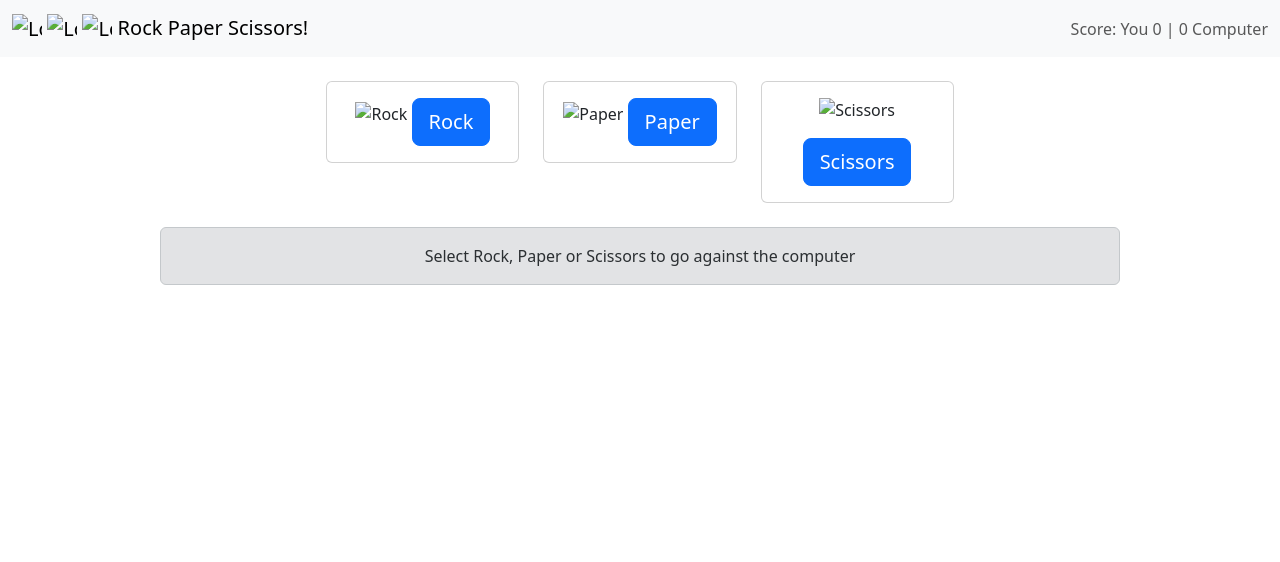
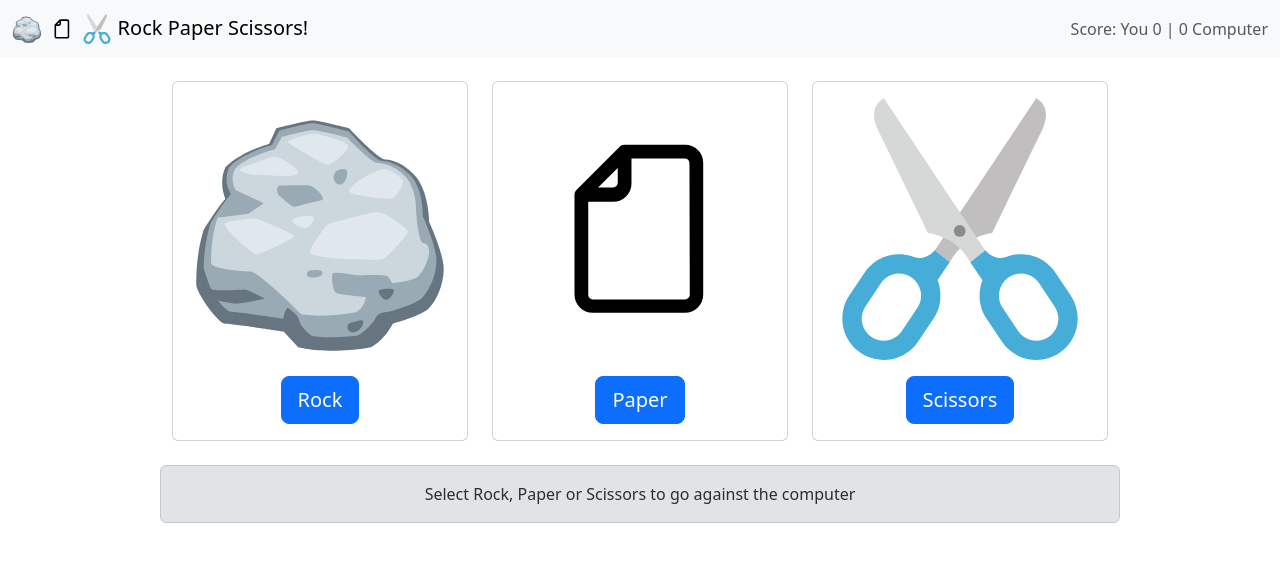
Before and after one commit to Luke-Cherry/rockpaperscissors, a plain HTML site: page index.html in a window 1280 px wide. Drawn offline with nearby package versions, Linux system fonts and the light colour scheme; the site is published under a folder, as on GitHub Pages, so addresses that start at the root find nothing.

Commit message:
Fixed assets file

```diff
--- a/index.html
+++ b/index.html
@@ -10,15 +10,15 @@
       integrity="sha384-QWTKZyjpPEjISv5WaRU9OFeRpok6YctnYmDr5pNlyT2bRjXh0JMhjY6hW+ALEwIH"
       crossorigin="anonymous"
     />
-    <link rel="icon" type="image/x-icon" href="/assets/rock.svg" />
+    <link rel="icon" type="image/x-icon" href="./assets/rock.svg" />
   </head>
   <body>
     <nav class="navbar bg-body-tertiary">
       <div class="container-fluid">
         <a class="navbar-brand" href="#">
-          <img src="/assets/rock.svg" alt="Logo" width="30" height="30" class="d-inline-block align-text-top" />
-          <img src="/assets/paper.svg" alt="Logo" width="30" height="30" class="d-inline-block align-text-top" />
-          <img src="/assets/scissors.svg" alt="Logo" width="30" height="30" class="d-inline-block align-text-top" />
+          <img src="./assets/rock.svg" alt="Logo" width="30" height="30" class="d-inline-block align-text-top" />
+          <img src="./assets/paper.svg" alt="Logo" width="30" height="30" class="d-inline-block align-text-top" />
+          <img src="./assets/scissors.svg" alt="Logo" width="30" height="30" class="d-inline-block align-text-top" />
           Rock Paper Scissors!
         </a>
         <span class="navbar-text" id="gameScore"> Score: You 0 | 0 Computer </span>
@@ -30,7 +30,7 @@
         <div class="col-sm-4 mb-3 mb-sm-0">
           <div class="card text-center">
             <div class="card-body">
-              <img src="/assets/rock.svg" alt="Rock" class="img-fluid mb-3" />
+              <img src="./assets/rock.svg" alt="Rock" class="img-fluid mb-3" />
               <a id="rockButton" class="btn btn-primary btn-lg">Rock</a>
             </div>
           </div>
@@ -39,7 +39,7 @@
         <div class="col-sm-4 mb-3 mb-sm-0">
           <div class="card text-center">
             <div class="card-body">
-              <img src="/assets/paper.svg" alt="Paper" class="img-fluid mb-3" />
+              <img src="./assets/paper.svg" alt="Paper" class="img-fluid mb-3" />
               <a id="paperButton" class="btn btn-primary btn-lg">Paper</a>
             </div>
           </div>
@@ -48,7 +48,7 @@
         <div class="col-sm-4">
           <div class="card text-center">
             <div class="card-body">
-              <img src="/assets/scissors.svg" alt="Scissors" class="img-fluid mb-3" />
+              <img src="./assets/scissors.svg" alt="Scissors" class="img-fluid mb-3" />
               <a id="scissorsButton" class="btn btn-primary btn-lg">Scissors</a>
             </div>
           </div>
```
